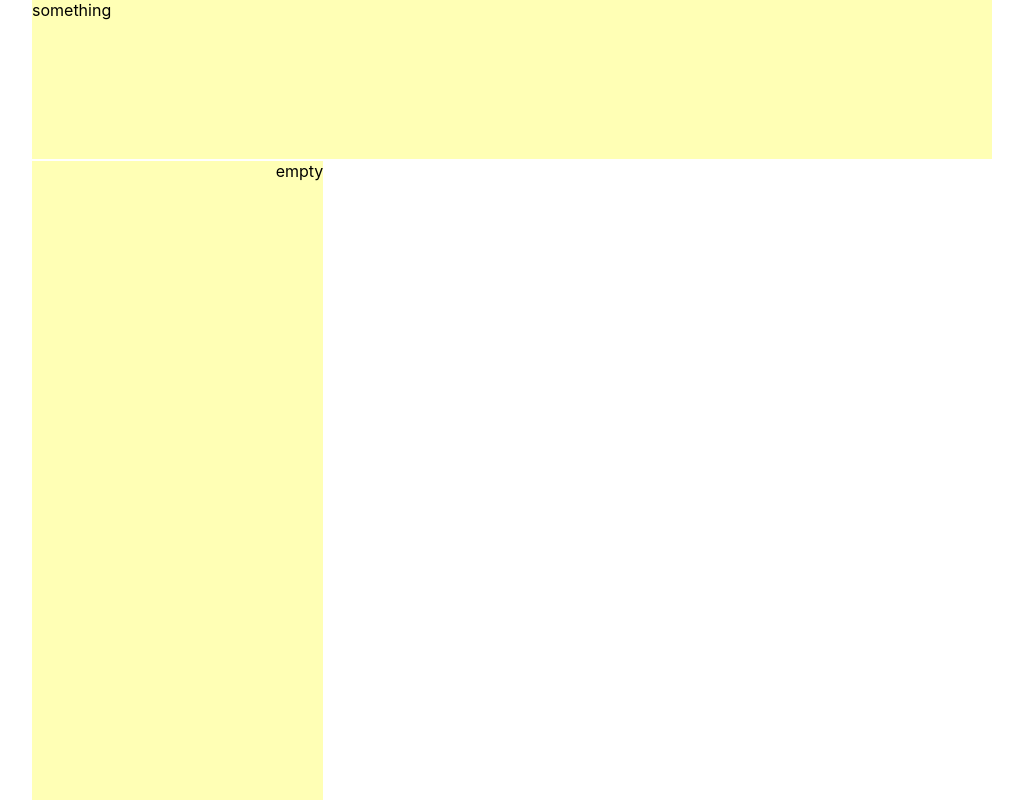
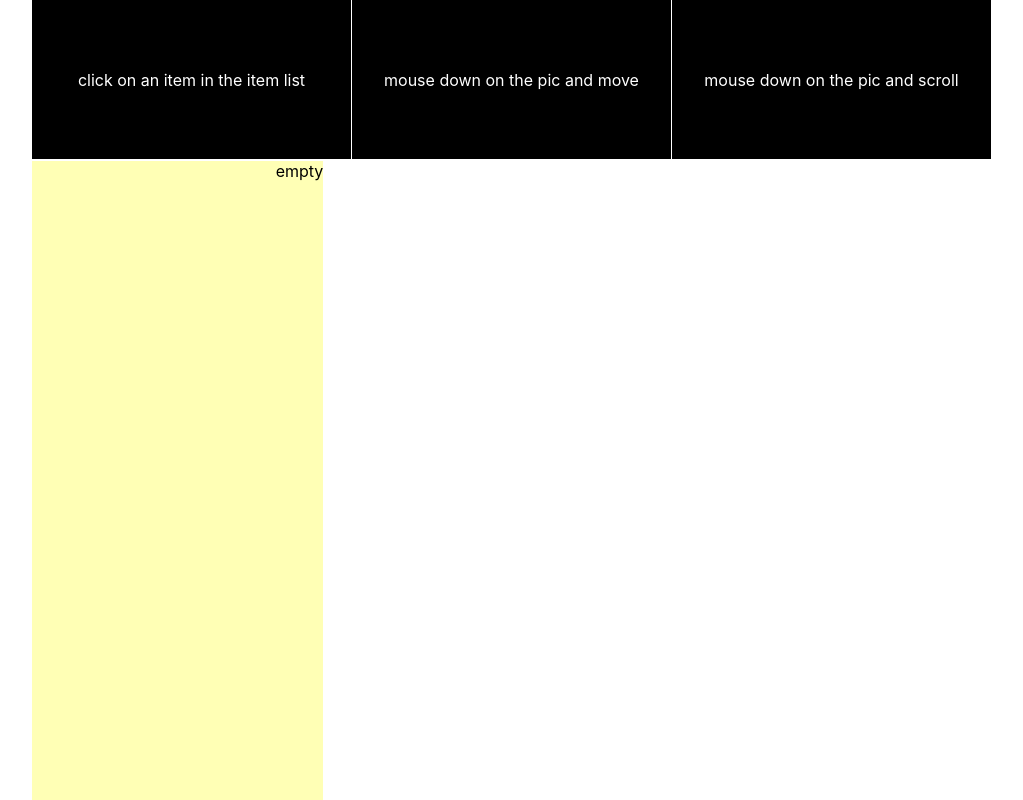
Before and after one commit to asm-jaime/gin-react-360-image, a React (Create React App) app: page / in a window 1280 px wide. Shown: the whole page, without its empty margins (128-1151 px from the left). Built offline with nearby package versions, Linux system fonts and the light colour scheme; no server answers.

Commit message:
component/MainMenu/add tip elements

```diff
--- a/src/MainMenu.css
+++ b/src/MainMenu.css
@@ -1,7 +1,21 @@
 .main-menu{
   grid-area: main-menu;
-  background: #FFFFB5;
+  background: black;
+  color: white;
   display: flex;
+  justify-content: space-between;
+  align-items: center;
   flex-direction: row;
   text-align: right;
 }
+
+.menu-element{
+  border-right: solid;
+  border-width: 1px;
+  border-color: white;
+  height: 100%;
+  width: 100%;
+  display: flex;
+  justify-content: center;
+  align-items: center;
+}
--- a/src/MainMenu.js
+++ b/src/MainMenu.js
@@ -1,10 +1,24 @@
 import React  from 'react';
+import PropTypes from 'prop-types';
+
 import './MainMenu.css';
+
+const MenuElement = (props) => {
+  return (
+    <div className='menu-element'>{props.children}</div>
+  );
+}
+
+MenuElement.propTypes = {
+  children: PropTypes.element.isRequired
+};
 
 const MainMenu = () => {
   return (
     <div className='main-menu'>
-      something
+      <MenuElement>click on an item in the item list</MenuElement>
+      <MenuElement>mouse down on the pic and move</MenuElement>
+      <MenuElement>mouse down on the pic and scroll</MenuElement>
     </div>
   );
 }
```
